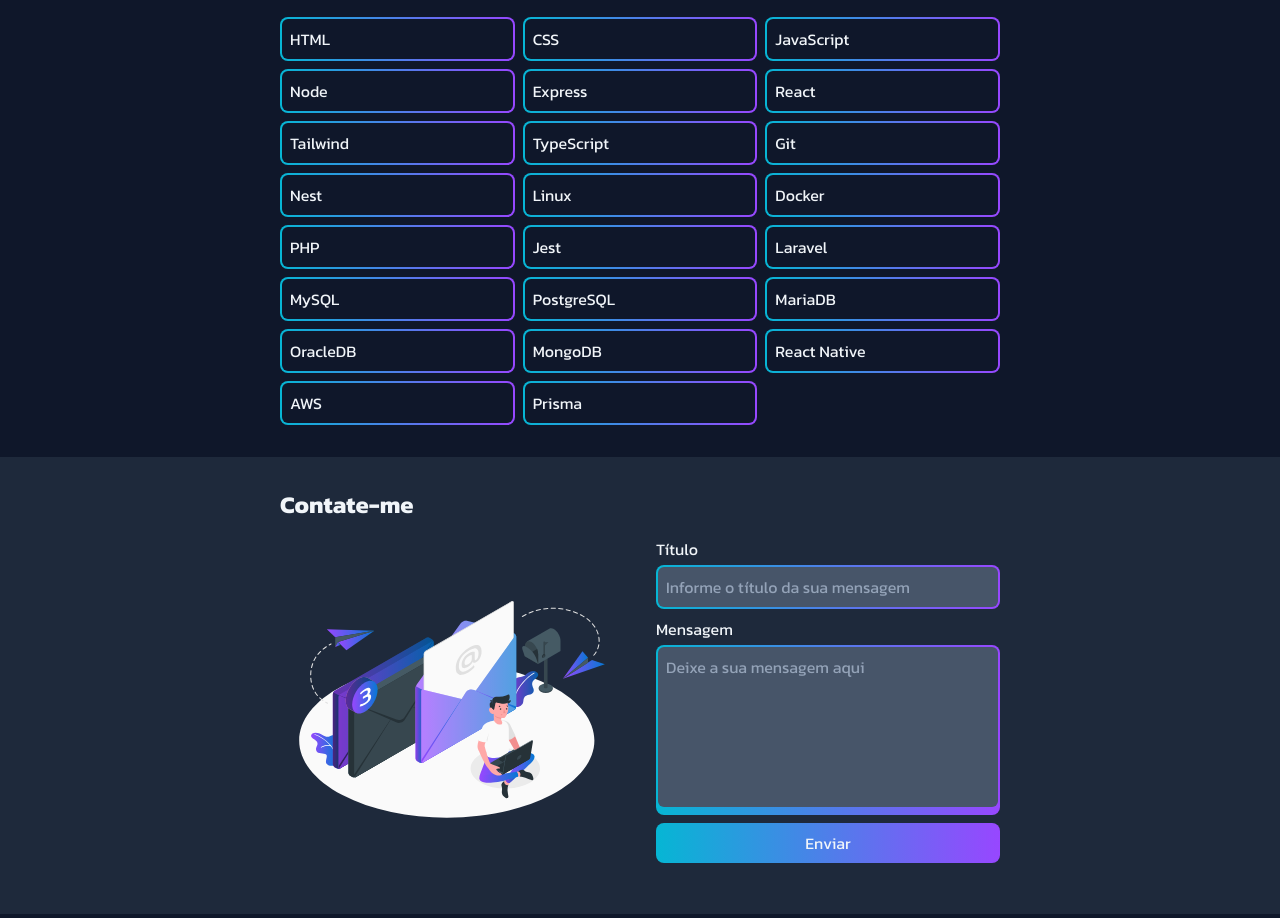
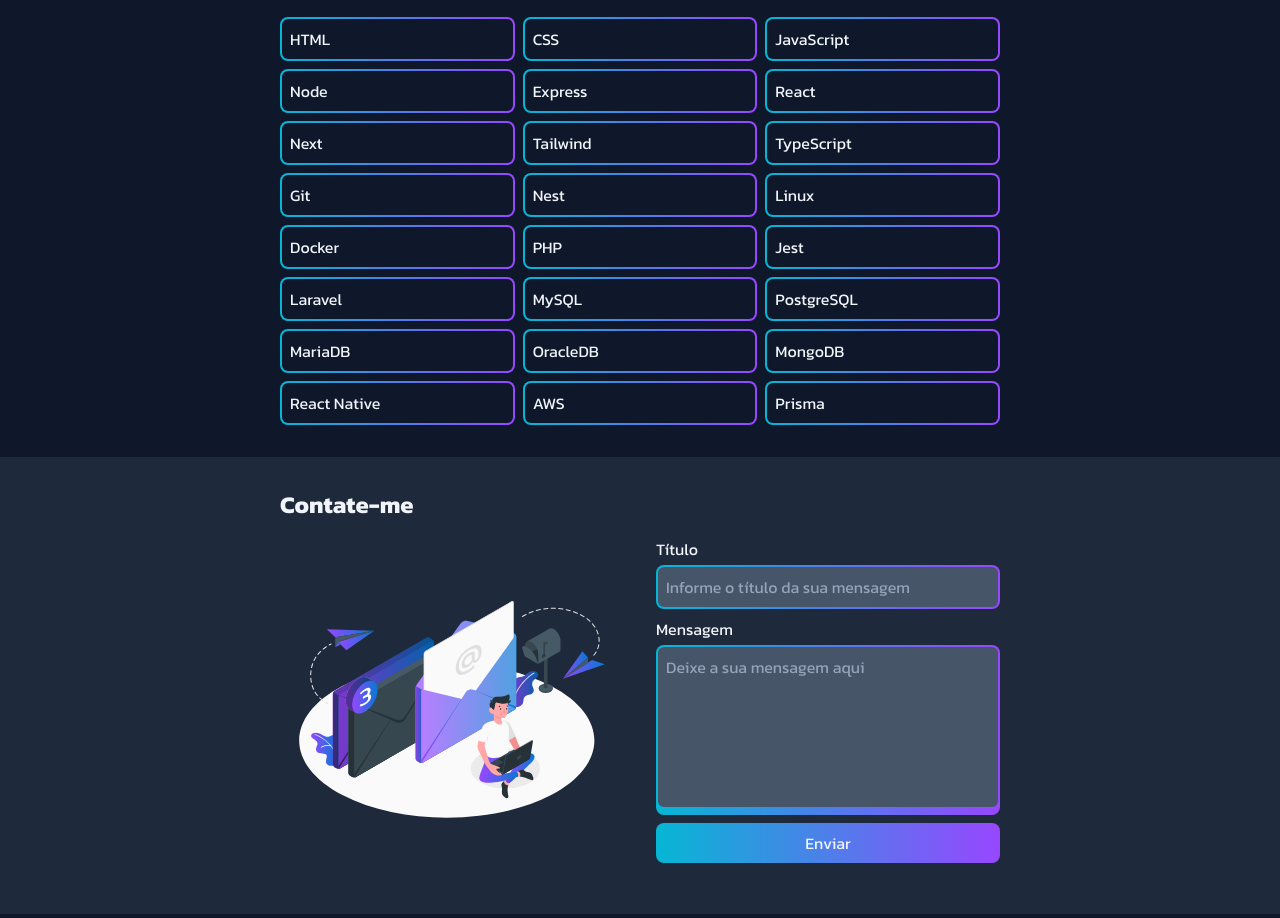
Before and after one commit to matheuspbmarques/portfolio, a Next.js app: page / in a window 1280 px wide. Shown: the part 1707-2625 px from the top of the page. Built offline with nearby package versions, Linux system fonts and the light colour scheme.

Commit message:
add: Next

```diff
--- a/configs/technologiesList.ts
+++ b/configs/technologiesList.ts
@@ -1,6 +1,6 @@
 type LevelsTypes = 'basic' | 'intermedium' | 'advanced'
 
-const technologiesList:Array<String> = ['HTML', 'CSS', 'JavaScript', 'Node', 'Express', 'React', 'Tailwind', 'TypeScript', 'Git', 'Nest', 'Linux', 'Docker', 'PHP', 'Jest', 'Laravel', 'MySQL', 'PostgreSQL', 'MariaDB', 'OracleDB', 'MongoDB', 'React Native', 'AWS', 'Prisma']
+const technologiesList:Array<String> = ['HTML', 'CSS', 'JavaScript', 'Node', 'Express', 'React', "Next", 'Tailwind', 'TypeScript', 'Git', 'Nest', 'Linux', 'Docker', 'PHP', 'Jest', 'Laravel', 'MySQL', 'PostgreSQL', 'MariaDB', 'OracleDB', 'MongoDB', 'React Native', 'AWS', 'Prisma']
 
 export default technologiesList
 export type { LevelsTypes }
```
